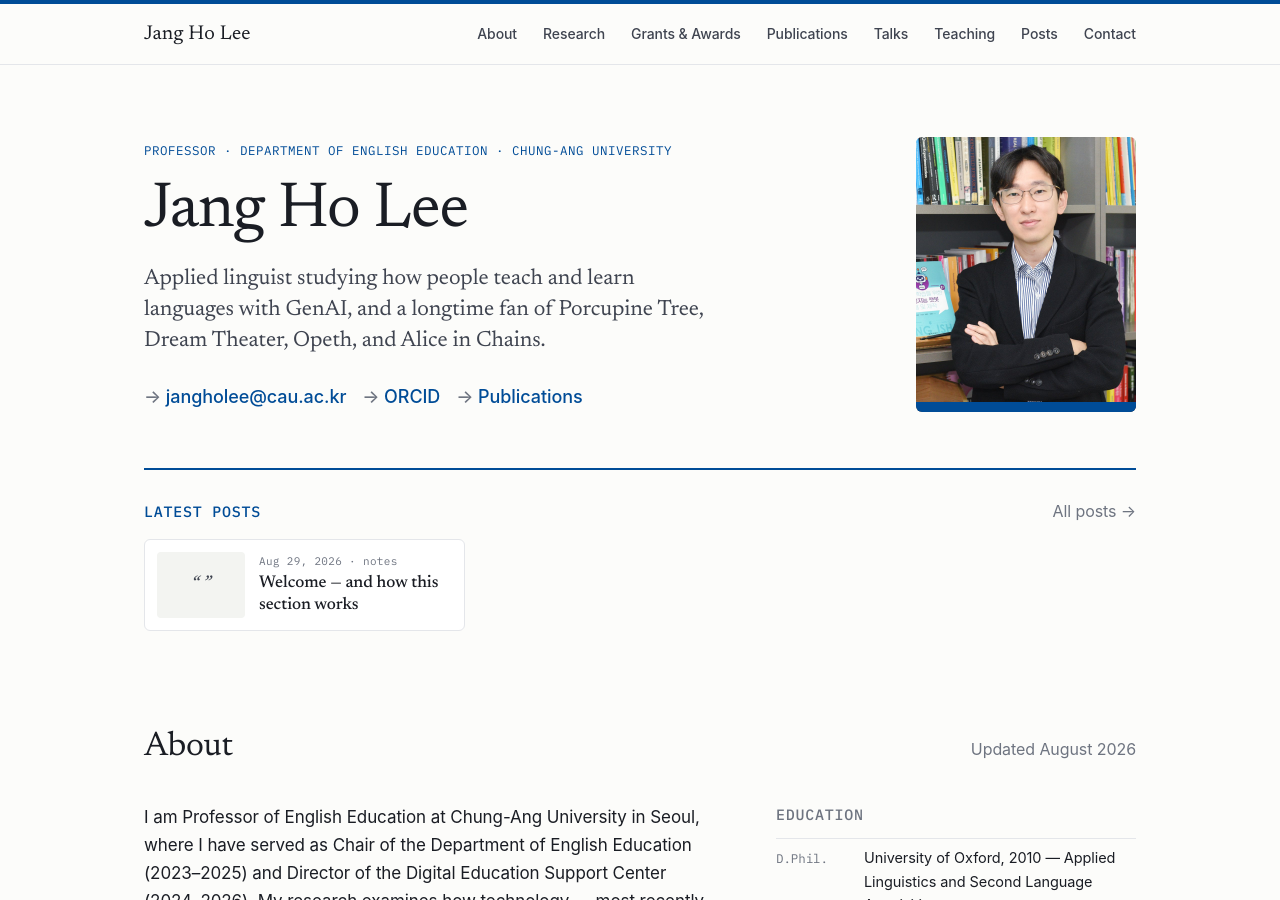
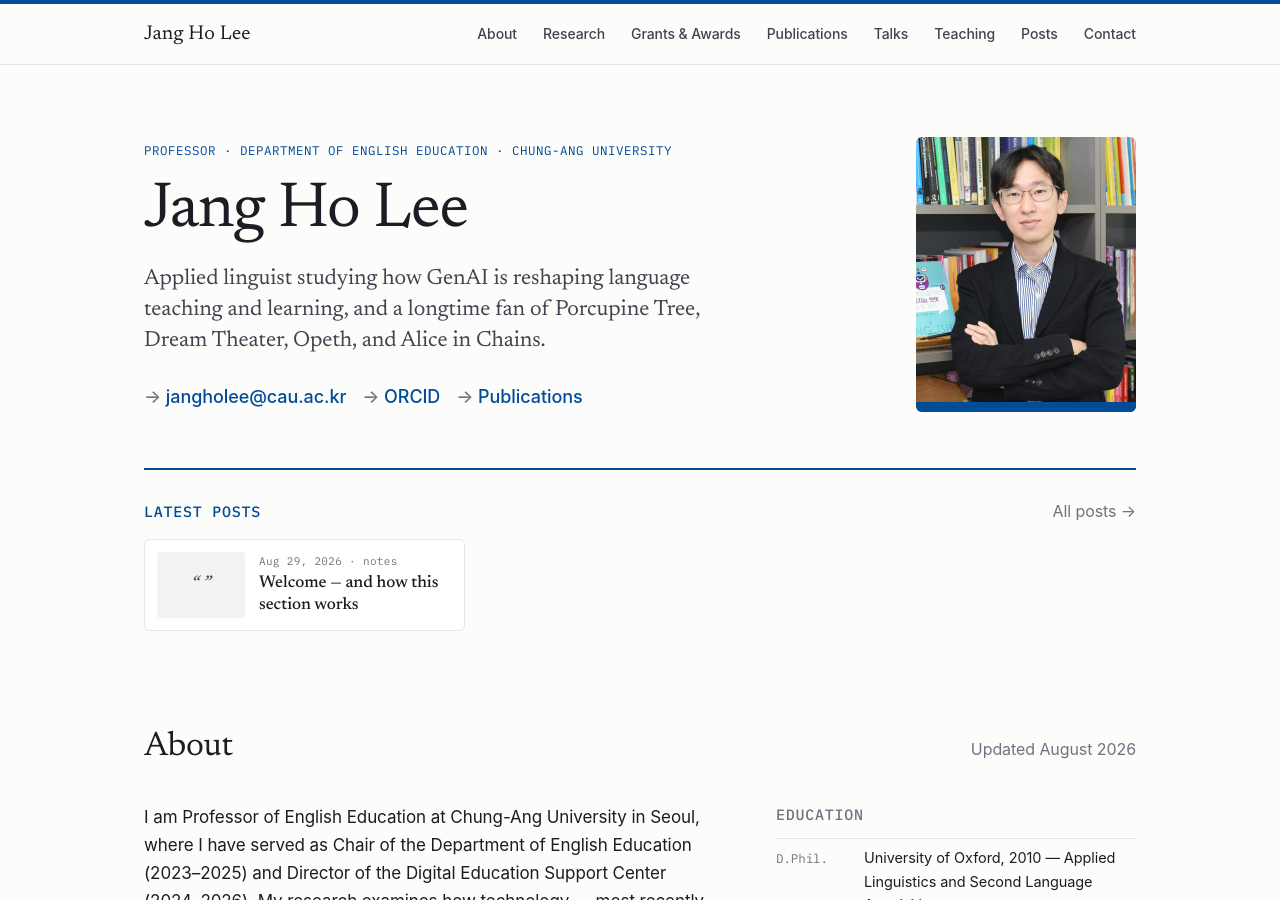
Before and after one commit to jangho330/jangho330.github.io, a Jekyll site: the page built from index.html, in a window 1280 px wide and 900 px high. Built offline with Jekyll 4.4.1, drawn with Linux system fonts in a browser that asks for light colours; some web fonts are replaced.

Commit message:
Update index.html

```diff
--- a/index.html
+++ b/index.html
@@ -6,7 +6,7 @@
   <div>
     <p class="eyebrow">{{ site.author.title }} · {{ site.author.department | split: "," | first }} · {{ site.author.university }}</p>
     <h1>{{ site.author.name }}</h1>
-    <p class="lede">Applied linguist studying how people teach and learn languages with GenAI, and a longtime fan of Porcupine Tree, Dream Theater, Opeth, and Alice in Chains.</p>
+    <p class="lede">Applied linguist studying how GenAI is reshaping language teaching and learning, and a longtime fan of Porcupine Tree, Dream Theater, Opeth, and Alice in Chains.</p>
     <div class="links">
       <a href="mailto:{{ site.author.email }}">{{ site.author.email }}</a>
       {% if site.author.orcid != "" %}<a href="{{ site.author.orcid }}" target="_blank" rel="me noopener">ORCID</a>{% endif %}
```
